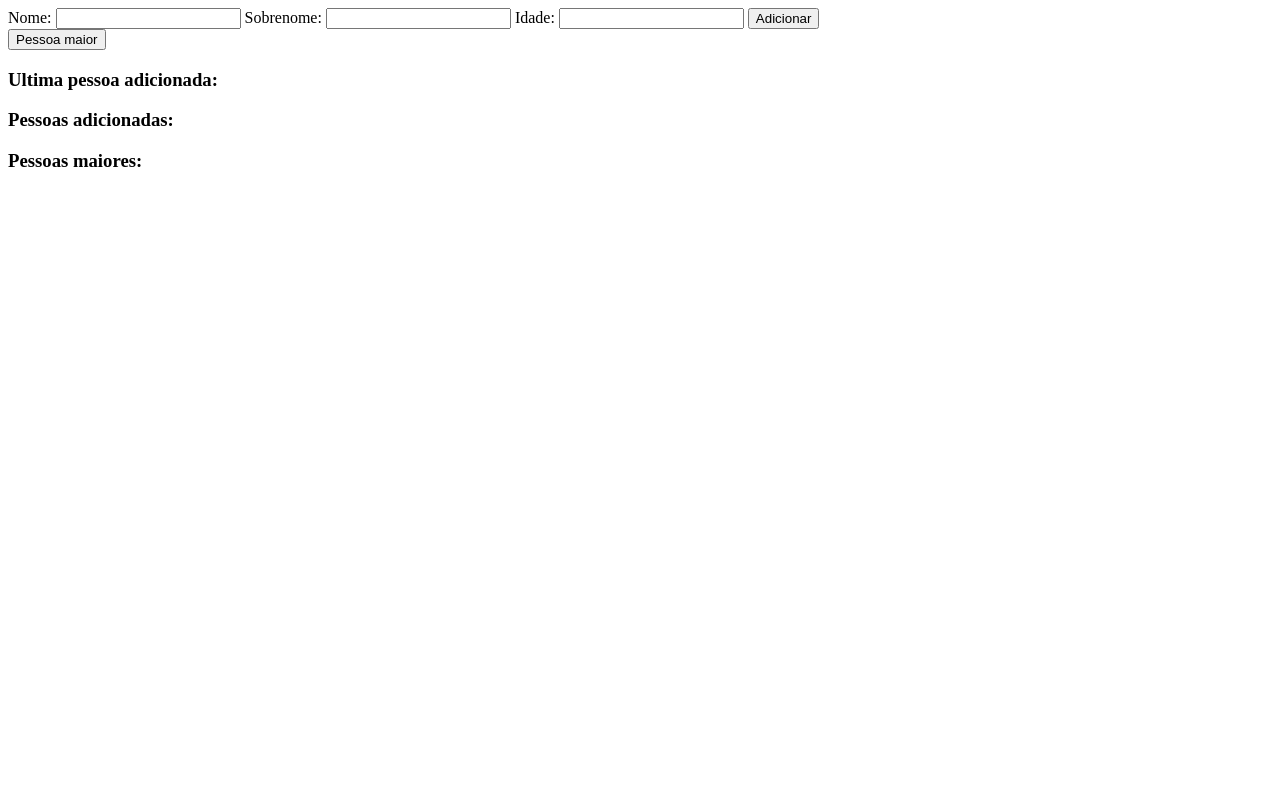
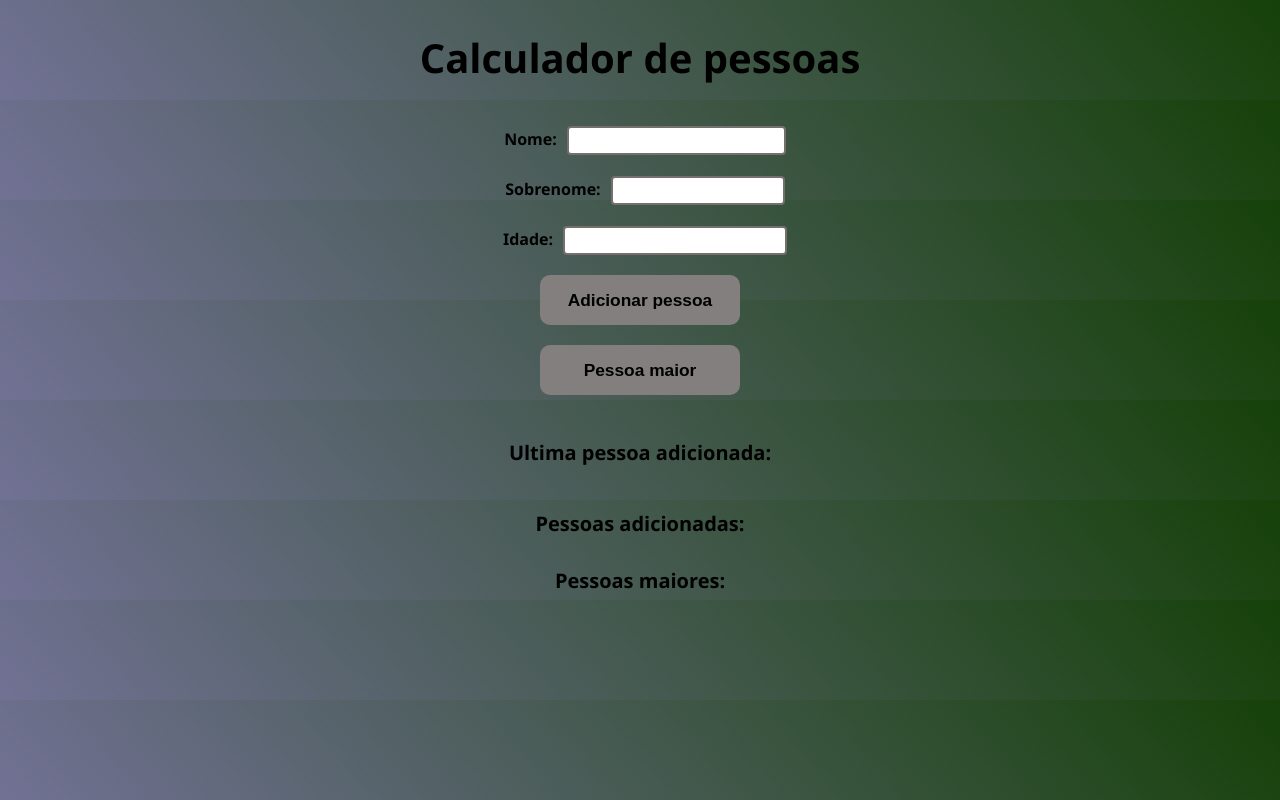
Before and after one commit to JulianBoetto/ex4-JS, a plain HTML site: page index.html in a window 1280 px wide. Drawn offline with Linux system fonts and the light colour scheme.

Commit message:
Feito estilizacao

```diff
--- a/index.html
+++ b/index.html
@@ -5,33 +5,52 @@
     <meta http-equiv="X-UA-Compatible" content="IE=edge">
     <meta name="viewport" content="width=device-width, initial-scale=1.0">
     <title>Exercicio 4 de JS</title>
+    <link rel="stylesheet" href="style.css">
+
 </head>
 <body>
+    <div id="content">
+        <div id="form">
             <form>
+                <h2 id="cp">Calculador de pessoas</h2>
                 <label for="">
-            Nome:
+                    <div class="nome">
+                        <p>Nome:</p>
                         <input type="text" id="nome">
-            Sobrenome:
+                    </div>
+                    <div class="snome">
+                        <p>Sobrenome:</p>
                         <input type="text" id="sobreNome">
-            Idade:
+                    </div>
+                    <div class="idade">
+                        <p>Idade:</p>
                         <input type="text" id="idade">
+                    </div>
                 </label>
-        <button>Adicionar</button>
+                <button id="adi">Adicionar pessoa</button>
 
             </form>
+
+            <div id="mv">
                 <button id="exibirMaisVelhos">Pessoa maior</button>
-    <div>
+            </div>
+        </div>
+
+        <div id="pessoa1">
             <h3>Ultima pessoa adicionada:</h3>
             <div id="utimaPessoa"></div>
         </div>
-    <div>
+        <div id="pessoa2">
             <h3>Pessoas adicionadas:</h3>
             <div id="pessoasAdi"></div>
         </div>
-    <div>
+        <div id="pessoa3">
             <h3>Pessoas maiores:</h3>
             <div id="resultado"></div>
         </div>
+
+    </div>
+
 
     <script src="ex04.js"></script>
 
--- /dev/null
+++ b/style.css
@@ -0,0 +1,253 @@
+* {
+    margin: 0;
+    padding: 0;
+    list-style: none;
+}
+
+
+
+body {
+    font-family: 'Segoe UI', Tahoma, Geneva, Verdana, sans-serif;
+    background: linear-gradient(50deg, rgba(10, 10, 70, 0.575), rgb(22, 65, 9) );
+}
+
+
+#form {
+    grid-area: form;
+
+}
+
+form {
+    display: flex;
+    flex-direction: column;
+    justify-content: center;
+
+}
+
+#cp {
+    grid-area: cp;
+    font-size: 30pt;
+    position: relative;
+    text-align: center;
+    margin: 30px;
+}
+
+.nome {
+    grid-area: nome;
+    height: 50px;
+    display: flex;
+    justify-content: center;
+}
+
+.nome > input {
+    position: relative;
+    height: 25px;
+    width: 215px;
+    align-self: center;
+    border: 2px solid rgb(117, 111, 109);
+    border-radius: 4px;
+    left: 10px;
+    transition: width 0.4s ease-in-out;
+}
+
+.nome > input:focus {
+    width: 25%;
+}
+
+.nome > p {
+    position: relative;
+    height: 25px;
+    font-weight: bold;
+    align-self: center;
+}
+
+.snome {
+    grid-area: snome;
+    height: 50px;
+
+    display: flex;
+    justify-content: center;
+}
+
+.snome > input {
+    position: relative;
+    height: 25px;
+    width: 170px;
+    align-self: center;
+    border: 2px solid rgb(117, 111, 109);
+    border-radius: 4px;
+    left: 10px;
+    transition: width 0.4s ease-in-out;
+}
+
+.snome > input:focus {
+    width: 25%;
+}
+
+.snome > p {
+    position: relative;
+    height: 25px;
+    font-weight: bold;
+    align-self: center;
+}
+
+.idade {
+    grid-area: idade;
+    height: 50px;
+    display: flex;
+    flex-direction: row;
+    justify-content: center;
+
+}
+
+.idade > input {
+    position: relative;
+    height: 25px;
+    width: 220px;
+    align-self: center;
+    border: 2px solid rgb(117, 111, 109);
+    border-radius: 4px;
+    left: 10px;
+    transition: width 0.4s ease-in-out;
+}
+
+.idade > input:focus {
+    width: 25%;
+}
+
+.idade > p {
+    position: relative;
+    height: 25px;
+    align-self: center;
+    font-weight: bold;
+}
+
+#adi {
+    grid-area: adi;
+    align-self: center;
+    width: 200px;
+    font-size: 13pt;
+    margin: 10px;
+    position: relative;
+    height: 50px;
+    font-weight: bold;
+    background-color: rgb(131, 127, 127);
+    border: none;
+    border-radius: 10px;
+}
+
+#adi:hover, #exibirMaisVelhos:hover {
+    background-color: rgb(1, 75, 1);
+    color: rgb(216, 215, 215);
+    box-shadow: 0 12px 20px 0 rgba(0,0,0,0.24), 0 17px 50px 0 rgba(0,0,0,0.19);
+}
+
+#mv {
+    position: relative;
+    display: flex;
+    justify-content: center;
+
+}
+
+#exibirMaisVelhos {
+    width: 200px;
+    font-size: 13pt;
+    margin: 10px;
+    height: 50px;
+    position: relative;
+    font-weight: bold;
+    border: none;
+    border-radius: 10px;
+    background-color: rgb(131, 127, 127);
+}
+
+#pessoa1 {
+    grid-area: p1;
+    display: flex;
+    position: relative;
+    flex-direction: column;
+    height: 55px;
+
+    flex-wrap: wrap;
+    margin: 20px;
+    justify-content: center;
+}
+
+#pessoa1 > h3 {
+    position: relative;
+    display: flex;
+    justify-content: center;
+    font-size: 15pt;
+}
+
+#utimaPessoa {
+    font-size: 14pt;
+    justify-content: center;
+    position: relative;
+    display: flex;
+}
+
+#pessoa2 {
+    grid-area: p2;
+    display: flex;
+    position: relative;
+    flex-direction: column;
+    height: auto;
+
+    justify-content: center;
+    margin: 10px;
+}
+
+#pessoa2 > h3 {
+    position: relative;
+    display: flex;
+    justify-content: center;
+    font-size: 15pt;
+    height: max-content;
+}
+
+
+#pessoasAdi {
+    font-size: 13pt;
+    justify-content: center;
+    position: relative;
+    display: flex;
+    text-align: center;
+}
+
+#pessoa3 {
+    grid-area: p3;
+    display: flex;
+    position: relative;
+    flex-direction: column;
+    height: max-content;
+    justify-content: center;
+    flex-wrap: wrap;
+    margin: 20px;
+}
+
+#pessoa3 > h3 {
+    position: relative;
+    display: flex;
+    justify-content: center;
+    font-size: 15pt;
+}
+
+#resultado {
+    font-size: 13pt;
+    justify-content: center;
+    position: relative;
+    display: flex;
+    text-align: center;
+}
+
+#content {
+    display: grid;
+    grid-template-columns:1fr 1fr 1fr;
+    grid-template-rows: 1fr 1fr 1fr 1fr;
+    height: 100px;
+    grid-template-areas:"form form form"
+                        "p1 p1 p1"
+                        "p2 p2 p2"
+                        "p3 p3 p3";
+}
```
Also changed, not shown: ex04.js (+5 -8 lines). Lines whose indentation alone changed are shown as unchanged.
